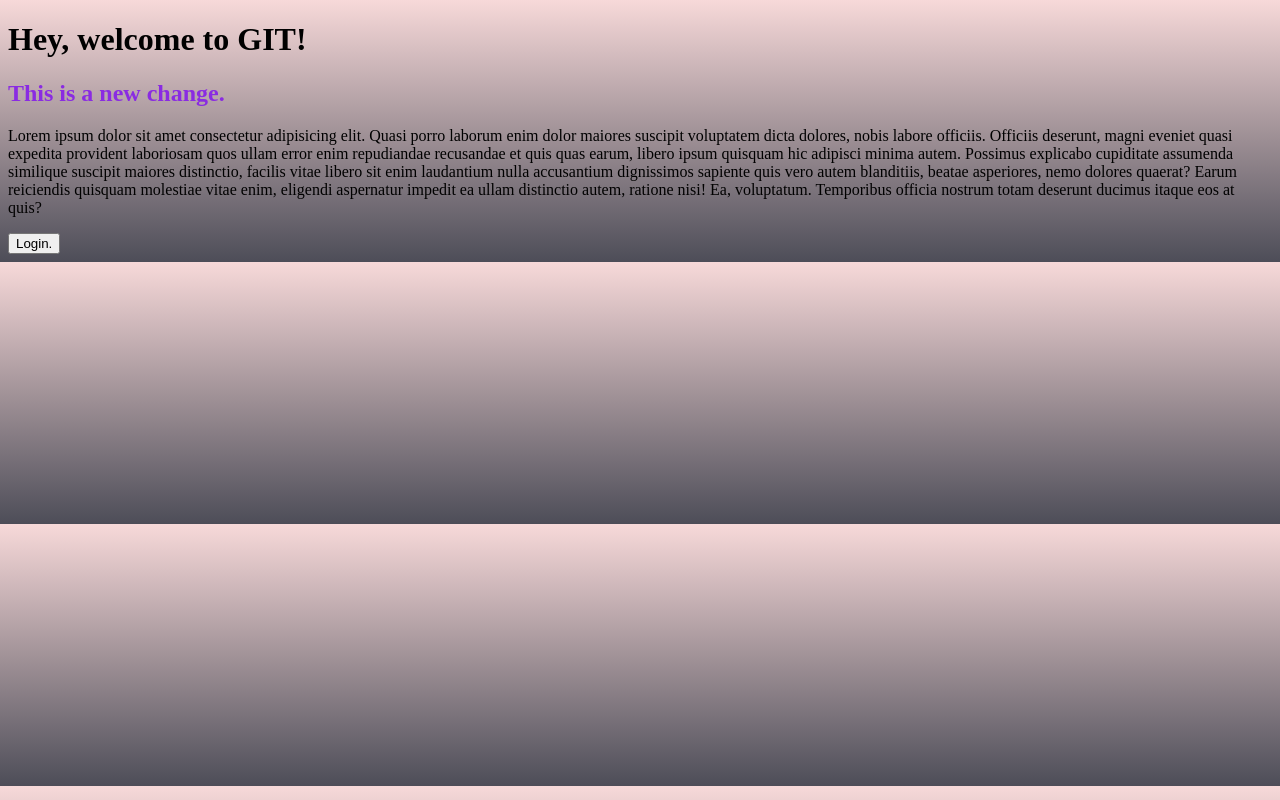
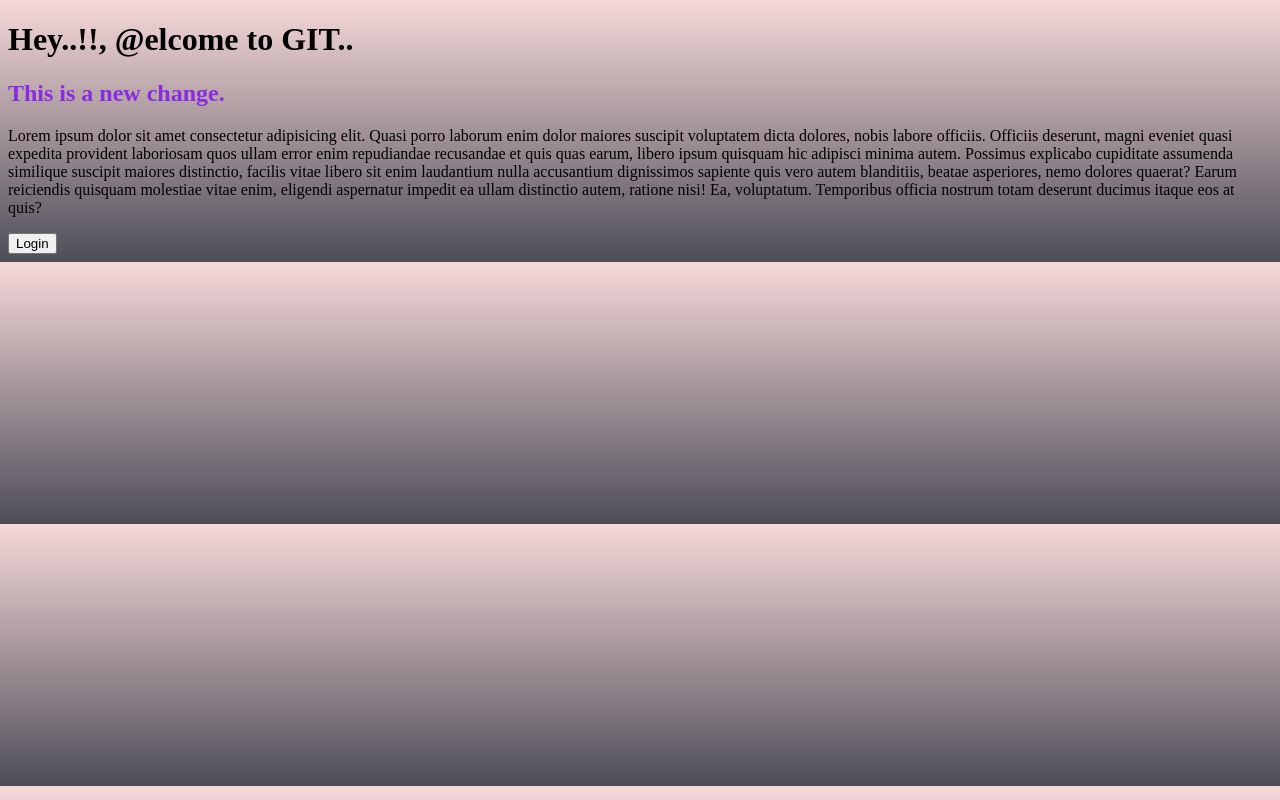
Before and after one commit to SanhitaSen/My-app-sample, a plain HTML site: page index.html in a window 1280 px wide. Drawn offline with Linux system fonts and the light colour scheme.

Commit message:
update index.html

```diff
--- a/index.html
+++ b/index.html
@@ -7,10 +7,10 @@
     <link rel="stylesheet" href="style.css">
 </head>
 <body>
-    <h1>Hey, welcome to GIT!</h1>
+    <h1>Hey..!!, @elcome to GIT..</h1>
     <h2>This is a new change.</h2>
     <p>Lorem ipsum dolor sit amet consectetur adipisicing elit. Quasi porro laborum enim dolor maiores suscipit voluptatem dicta dolores, nobis labore officiis. Officiis deserunt, magni eveniet quasi expedita provident laboriosam quos ullam error enim repudiandae recusandae et quis quas earum, libero ipsum quisquam hic adipisci minima autem. Possimus explicabo cupiditate assumenda similique suscipit maiores distinctio, facilis vitae libero sit enim laudantium nulla accusantium dignissimos sapiente quis vero autem blanditiis, beatae asperiores, nemo dolores quaerat? Earum reiciendis quisquam molestiae vitae enim, eligendi aspernatur impedit ea ullam distinctio autem, ratione nisi! Ea, voluptatum. Temporibus officia nostrum totam deserunt ducimus itaque eos at quis?</p>
 
-    <button>Login.</button>
+    <button> Login </button>
 </body>
 </html>
```
